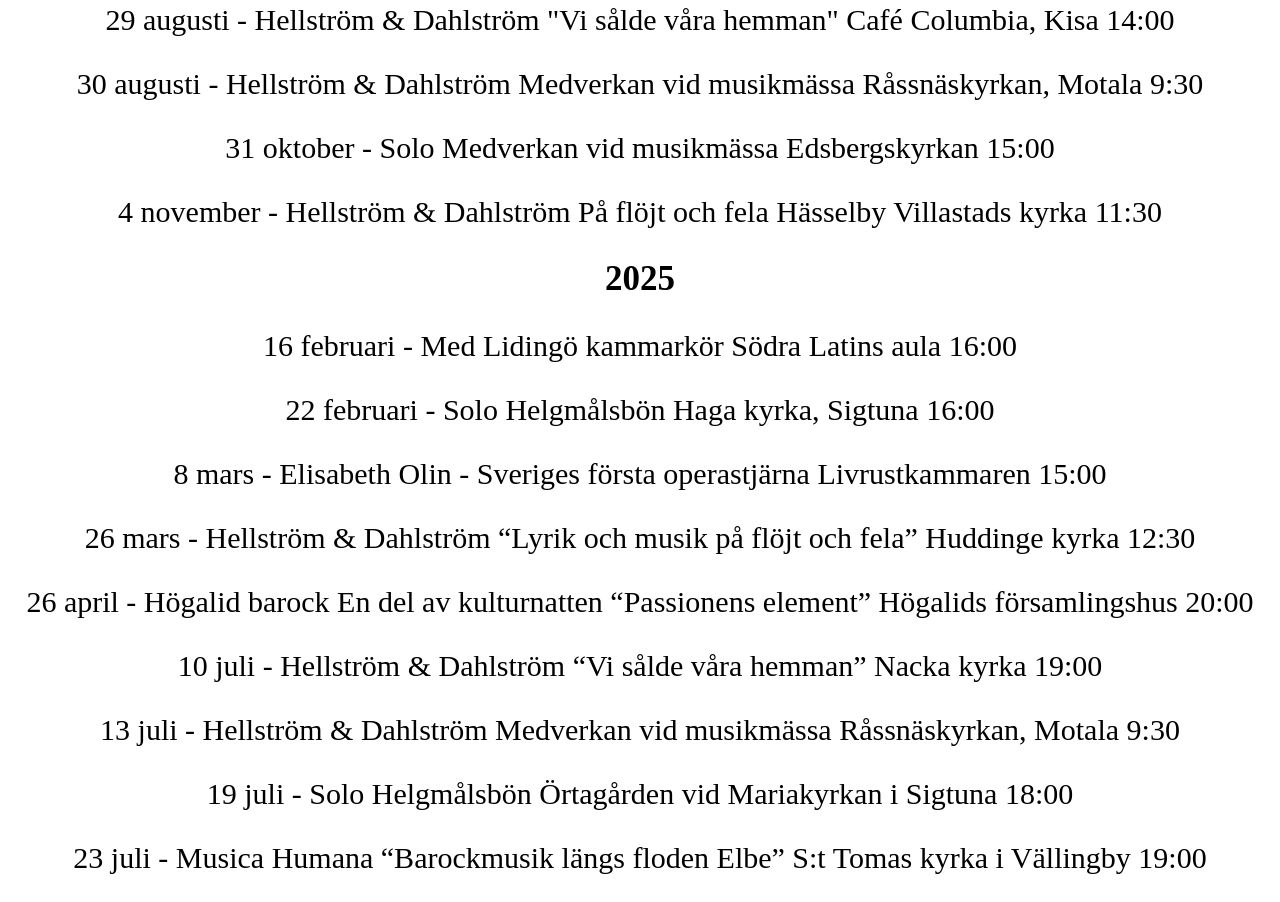
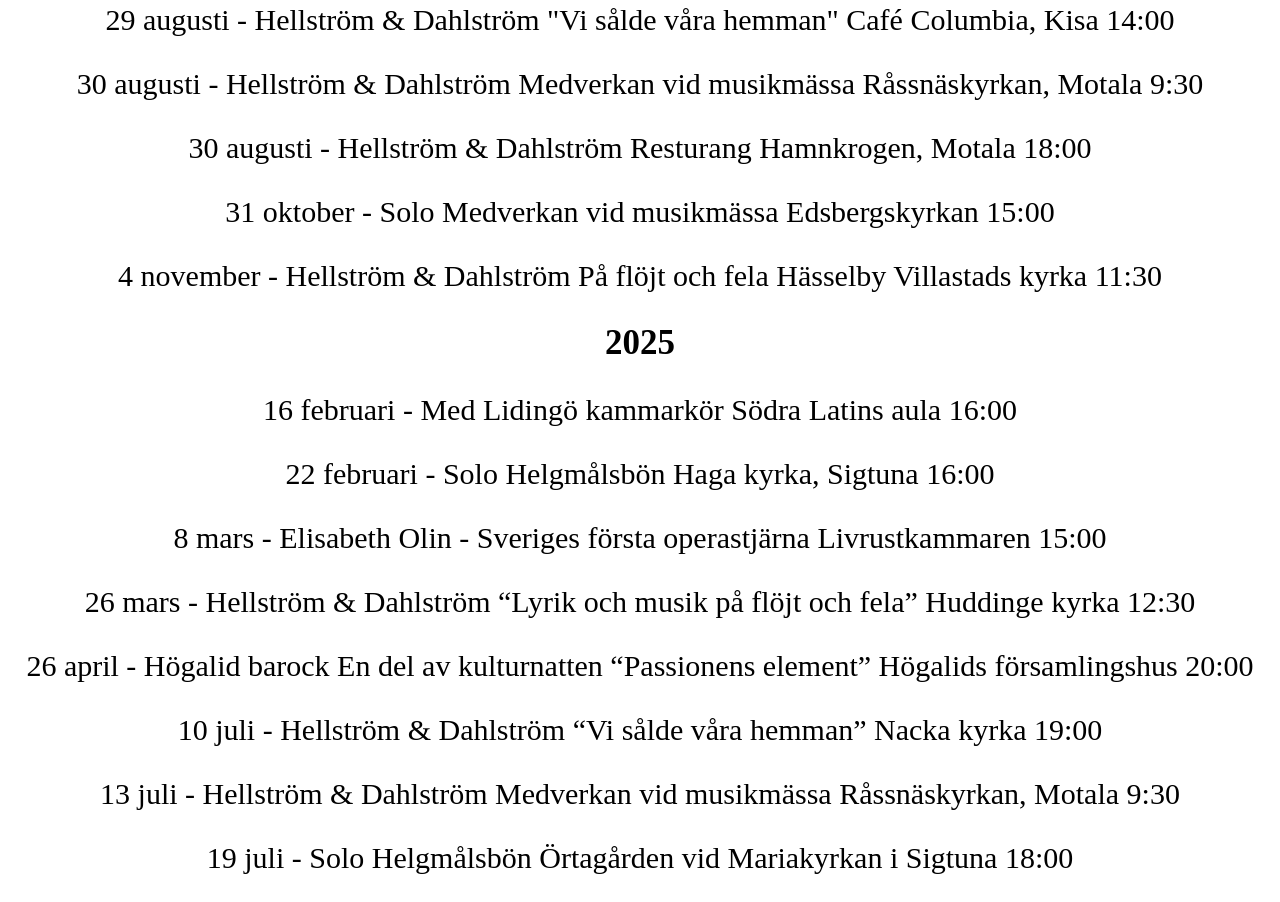
Before and after one commit to hellstromklara/Klaras-sida, a plain HTML site: page Konserter.html in a window 1280 px wide. Shown: the part 2099-3001 px from the top of the page. Drawn offline with Linux system fonts and the light colour scheme.

Commit message:
konserter

```diff
--- a/Konserter.html
+++ b/Konserter.html
@@ -76,6 +76,8 @@
             <p class="konserter">30 augusti - Hellström & Dahlström Medverkan vid musikmässa
                 Råssnäskyrkan, Motala 9:30</p>
 
+            <p class="konserter">30 augusti - Hellström & Dahlström Resturang Hamnkrogen, Motala 18:00</p>
+
             <p class="konserter">31 oktober - Solo
             Medverkan vid musikmässa
             Edsbergskyrkan 15:00</p>
```
